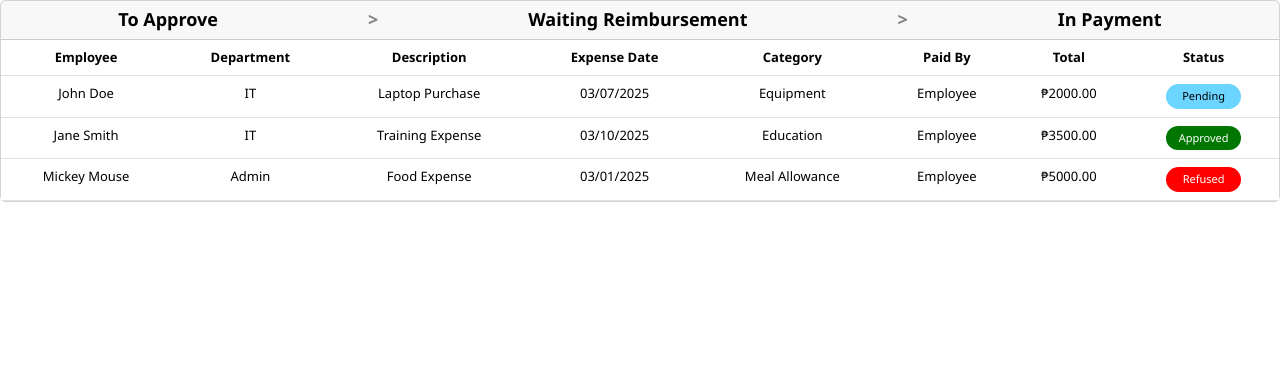
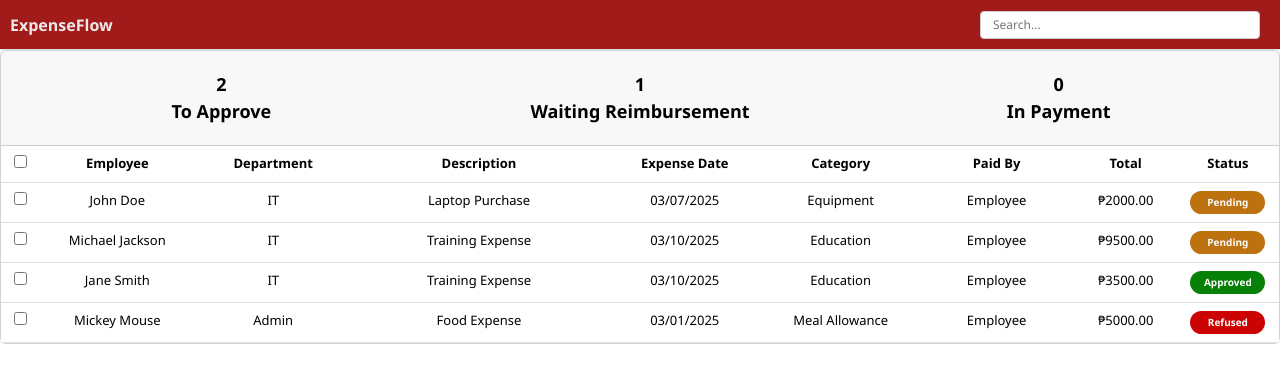
Before and after one commit to RaymondJAT/BudgetMonitoringTL, a React (Vite) app in the folder BudgetMonitoringTL/: page / in a window 1280 px wide. Shown: the top 382 px of the page. Built offline with nearby package versions, Linux system fonts and the light colour scheme.

Commit message:
[ADDED] - Header, checkbox [FIXED] - spacing

```diff
--- /dev/null
+++ b/BudgetMonitoringTL/src/components/Header.jsx
@@ -0,0 +1,28 @@
+import React from "react";
+
+const Header = ({ selectedRows, searchTerm, setSearchTerm, handlePrint }) => {
+  return (
+    <div className="teamlead-header">
+      <div className="logo-text">ExpenseFlow</div>
+      <div
+        className={`button-group ${selectedRows.length > 0 ? "visible" : ""}`}
+      >
+        <button className="small-btn" onClick={handlePrint}>
+          Print
+        </button>
+        <button className="small-btn">Actions</button>
+      </div>
+
+      {/* search bar */}
+      <input
+        type="text"
+        placeholder="Search..."
+        value={searchTerm}
+        onChange={(e) => setSearchTerm(e.target.value)}
+        className="custom-search-bar"
+      />
+    </div>
+  );
+};
+
+export default Header;
--- a/BudgetMonitoringTL/src/index.css
+++ b/BudgetMonitoringTL/src/index.css
@@ -74,13 +74,53 @@ tfoot strong {
 }
 
 /* team leader */
+.team-table {
+  table-layout: fixed;
+  width: 100%;
+}
+
 .team-table th {
+  white-space: nowrap;
+  overflow: hidden;
+  text-overflow: ellipsis;
+  max-width: 120px;
+  min-width: 100px;
   font-size: 13px;
   font-weight: 700;
 }
 
 .team-table td {
+  white-space: nowrap;
+  overflow: hidden;
+  text-overflow: ellipsis;
+  max-width: 120px;
+  min-width: 100px;
   font-size: 13px;
+}
+
+.team-table th:first-child,
+.team-table td:first-child {
+  width: 3%;
+  min-width: 40px;
+  text-align: center;
+}
+
+.team-table th:nth-child(4),
+.team-table td:nth-child(4) {
+  width: 20%;
+}
+
+.team-table th:nth-child(8),
+.team-table td:nth-child(8),
+.team-table th:nth-child(9),
+.team-table td:nth-child(9) {
+  width: 8%;
+}
+
+.table-responsive {
+  overflow-x: auto;
+  max-width: 100%;
+  display: block;
 }
 
 .status-badge {
@@ -96,8 +136,8 @@ tfoot strong {
 }
 
 .status-badge.pending {
-  background-color: rgb(108, 213, 255);
-  color: black;
+  background-color: rgb(221, 132, 15);
+  /* color: black; */
 }
 
 .status-badge.approved {
@@ -120,15 +160,16 @@ tfoot strong {
 .step {
   color: black;
   font-size: 18px;
+  display: flex;
+  flex-direction: column;
+  align-items: center;
+  font-weight: bold;
+  white-space: nowrap;
+  padding: 5px;
 }
 
-.separator {
-  color: gray;
-  font-size: 18px;
-}
-
-/* loading */
-.loading {
+/* loading spinner */
+/* .loading {
   position: fixed;
   top: 0;
   left: 0;
@@ -139,6 +180,136 @@ tfoot strong {
   display: flex;
   justify-content: center;
   align-items: center;
+} */
+
+/* loading GIF */
+.loading {
+  position: fixed;
+  top: 0;
+  left: 0;
+  width: 100vw;
+  height: 100vh;
+  background: rgb(255, 255, 255);
+  display: flex;
+  align-items: center;
+  justify-content: center;
+  z-index: 9999;
+}
+
+.custom-loader {
+  width: 50%;
+  height: auto;
+}
+
+/* breadcrumb */
+.approval-steps {
+  display: grid;
+  grid-template-columns: repeat(3, 1fr);
+  align-items: center;
+  text-align: center;
+  gap: 10px;
+  font-size: 16px;
+  padding: 10px 0;
+}
+
+/* checkbox */
+input[type="checkbox"] {
+  accent-color: rgb(235, 0, 0);
+}
+
+/* status badge */
+.status-badge {
+  display: inline-block;
+  padding: 4px 10px;
+  border-radius: 20px;
+  font-size: 10px;
+  font-weight: bold;
+  color: white;
+  text-transform: capitalize;
+  min-width: 75px;
+  text-align: center;
+}
+
+.status-badge.pending {
+  background-color: rgb(189, 113, 15);
+}
+
+.status-badge.approved {
+  background-color: rgb(7, 128, 7);
+}
+
+.status-badge.refused {
+  background-color: rgb(204, 3, 3);
+}
+
+/* header */
+.teamlead-header {
+  display: flex;
+  align-items: center;
+  justify-content: space-between;
+  position: relative;
+  padding: 0 10px;
+  background-color: #a11b1b;
+  border-bottom: 1px solid #ddd;
+  height: 50px;
+}
+
+.logo-text {
+  font-weight: bold;
+  font-size: 16px;
+  color: rgb(238, 233, 233);
+}
+
+/* button container */
+.button-group {
+  position: absolute;
+  left: 50%;
+  transform: translateX(-50%);
+  display: none;
+  gap: 8px;
+}
+
+.button-group.visible {
+  display: flex;
+}
+
+.small-btn {
+  display: flex;
+  align-items: center;
+  justify-content: center;
+  padding: 0 12px;
+  font-size: 12px;
+  background-color: #6c757d;
+  color: white;
+  border: none;
+  border-radius: 4px;
+  cursor: pointer;
+  height: 20px;
+  min-width: 50px;
+  text-align: center;
+}
+
+/* search bar */
+.custom-search-bar {
+  position: absolute;
+  right: 20px;
+  width: 280px;
+  height: 20px;
+  padding: 13px 12px;
+  font-size: 12px;
+  border: 1px solid #ccc;
+  border-radius: 4px;
+  outline: none;
+}
+
+.custom-search-bar:focus {
+  border-color: #000000;
+  box-shadow: 0 0 3px rgba(6, 9, 14, 0.5);
+}
+
+/* count for header status */
+.count {
+  padding-bottom: 5px;
 }
 
 /* react-to-print */
@@ -171,7 +342,7 @@ tfoot strong {
   }
 }
 
-/* Responsive spacing */
+/* Responsive*/
 @media (max-width: 768px) {
   .custom-btn {
     flex-direction: column;
@@ -182,3 +353,17 @@ tfoot strong {
     width: 100%;
   }
 }
+
+@media (max-width: 768px) {
+  .approval-steps {
+    font-size: 14px;
+    gap: 5px;
+  }
+}
+
+@media (max-width: 576px) {
+  .approval-steps {
+    grid-template-columns: 1fr;
+    text-align: center;
+  }
+}
--- a/BudgetMonitoringTL/src/mock-data/mockData.js
+++ b/BudgetMonitoringTL/src/mock-data/mockData.js
@@ -9,6 +9,18 @@ export const mockData = [
     category: "Equipment",
     paidBy: "Employee",
     total: "2000.00",
+    status: "Pending",
+  },
+  {
+    employee: "Michael Jackson",
+    position: "IT Field Associate",
+    department: "IT",
+    description: "Training Expense",
+    expenseDate: "03/10/2025",
+    teamLead: "Jane Doe",
+    category: "Education",
+    paidBy: "Employee",
+    total: "9500.00",
     status: "Pending",
   },
   {
--- a/BudgetMonitoringTL/src/mock-data/tableData.js
+++ b/BudgetMonitoringTL/src/mock-data/tableData.js
@@ -20,4 +20,11 @@ export const tableData = [
       { label: "Jollibee Mix and Match", quantity: 10, price: 500 },
     ],
   },
+  {
+    employee: "Michael Jackson",
+    transactions: [
+      { label: "Voice Lesson", quantity: 1, price: 6500 },
+      { label: "Meal", quantity: 2, price: 1500 },
+    ],
+  },
 ];
--- a/BudgetMonitoringTL/src/pages/TeamLead.jsx
+++ b/BudgetMonitoringTL/src/pages/TeamLead.jsx
@@ -2,42 +2,106 @@ import React, { useState } from "react";
 import { Table, Card, Spinner } from "react-bootstrap";
 import { useNavigate } from "react-router-dom";
 import { mockData } from "../mock-data/mockData";
+import Header from "../components/Header";
+import loader from "../assets/5Lloading.gif";
 
 const TeamLead = () => {
   const navigate = useNavigate();
   const [loading, setLoading] = useState(false);
+  const [selectedRows, setSelectedRows] = useState([]);
+  const [searchTerm, setSearchTerm] = useState("");
+
+  // header count
+  const pendingCount = mockData.filter(
+    (row) => row.status === "Pending"
+  ).length;
+  const approvedCount = mockData.filter(
+    (row) => row.status === "Approved"
+  ).length;
+  const postCount = mockData.filter((row) => row.status === "Post").length;
 
   const handleRowClick = (rowData) => {
     setLoading(true);
 
     setTimeout(() => {
       navigate("/approval", { state: rowData });
-    }, 800);
+    }, 1000);
   };
+
+  // individual row
+  const handleCheckBoxChange = (row) => {
+    setSelectedRows((prevSelected) =>
+      prevSelected.includes(row)
+        ? prevSelected.filter((item) => item !== row)
+        : [...prevSelected, row]
+    );
+  };
+
+  // all rows
+  const handleSelectAll = () => {
+    if (selectedRows.length === mockData.length) {
+      setSelectedRows([]);
+    } else {
+      setSelectedRows([...mockData]);
+    }
+  };
+
+  const handlePrint = () => {
+    window.print();
+  };
+
+  const filteredData = mockData.filter((row) =>
+    Object.values(row).some((value) =>
+      value.toString().toLowerCase().includes(searchTerm.toLowerCase())
+    )
+  );
 
   return (
     <>
       {loading && (
         <div className="loading">
-          <Spinner animation="border" variant="danger" />
+          {/* <Spinner animation="border" variant="danger" /> */}
+          <img src={loader} alt="Loading GIF" className="custom-loader" />
         </div>
       )}
+
+      <Header
+        selectedRows={selectedRows}
+        searchTerm={searchTerm}
+        setSearchTerm={setSearchTerm}
+        handlePrint={handlePrint}
+      />
 
       {/* Main Table Content */}
       <Card className="w-auto">
         <Card.Header as="h5" className="text-center">
           <div className="approval-steps">
-            <span className="step">To Approve</span>
-            <span className="separator"> &gt; </span>
-            <span className="step">Waiting Reimbursement</span>
-            <span className="separator"> &gt; </span>
-            <span className="step">In Payment</span>
+            <div className="step">
+              <div className="count">{pendingCount}</div>
+              <span>To Approve</span>
+            </div>
+            <div className="step">
+              <div className="count">{approvedCount}</div>
+              <span>Waiting Reimbursement</span>
+            </div>
+            <div className="step">
+              <div className="count">{postCount}</div>
+              <span>In Payment</span>
+            </div>
           </div>
         </Card.Header>
         <Card.Body className="p-0">
+          <div className="table-responsive">
             <Table hover className="team-table m-0">
               <thead>
                 <tr className="text-center">
+                  <th>
+                    <input
+                      type="checkbox"
+                      onChange={handleSelectAll}
+                      checked={selectedRows.length === mockData.length}
+                    />
+                  </th>
                   <th>Employee</th>
                   <th>Department</th>
                   <th>Description</th>
@@ -49,13 +113,23 @@ const TeamLead = () => {
                 </tr>
               </thead>
               <tbody>
-              {mockData.map((row, index) => (
+                {filteredData.map((row, index) => (
                   <tr
                     key={index}
                     onClick={() => handleRowClick(row)}
                     style={{ cursor: "pointer" }}
-                  className="text-center"
+                    className={`text-center ${
+                      selectedRows.includes(row) ? "highlighted-row" : ""
+                    }`}
                   >
+                    <td>
+                      <input
+                        type="checkbox"
+                        checked={selectedRows.includes(row)}
+                        onChange={() => handleCheckBoxChange(row)}
+                        onClick={(e) => e.stopPropagation()}
+                      />
+                    </td>
                     <td>{row.employee}</td>
                     <td>{row.department}</td>
                     <td>{row.description}</td>
@@ -74,6 +148,7 @@ const TeamLead = () => {
                 ))}
               </tbody>
             </Table>
+          </div>
         </Card.Body>
       </Card>
     </>
```
Also changed, not shown: BudgetMonitoringTL/src/assets/5Lloading.gif (added). Lines whose indentation alone changed are shown as unchanged.
